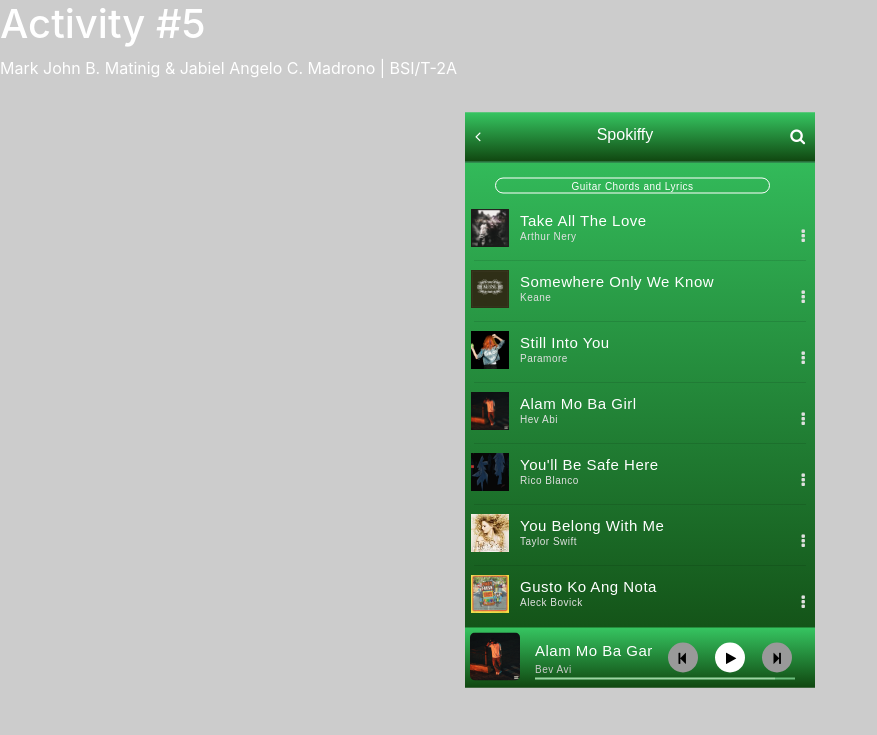
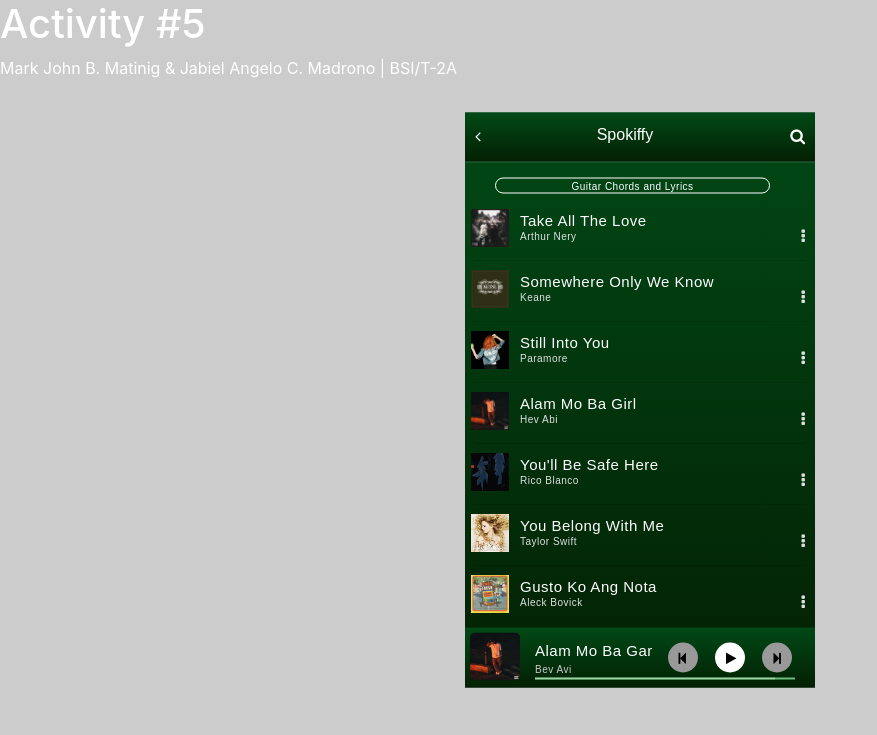
Before and after one commit to MadronoJabielAngelo/act4--melomaniac-matining-madrono, a PHP site: page / in a window 1280 px wide. Shown: the top 735 px of the page, without its empty margins (0-877 px from the left). Run offline with PHP 8.4, Linux system fonts and the light colour scheme.

Commit message:
adjusting the color gradient

```diff
--- a/style.css
+++ b/style.css
@@ -14,14 +14,14 @@ body
     transform: translate(-50%,-50%);
     display: block;
     position: absolute;
-    background-image: linear-gradient(#36c561,#104710);
+    background-image: linear-gradient(#014916,#032003);
 }
 .music-header
 {
     width: 100%;
     height: 50px;
     border-bottom: 1px solid #305e43;
-    background-image: linear-gradient(#36c561, #104710);
+    background-image: linear-gradient(#014916,#032003);
 }
 .music-header .fa-angle-left
 {
@@ -159,7 +159,7 @@ hr
     width: 100%;
     height: 60px;
     display: flex;
-    background-image: linear-gradient(#36c561,#104710);
+    background-image: linear-gradient(#014916,#032003);
 }
 .play-image img
 {
```
